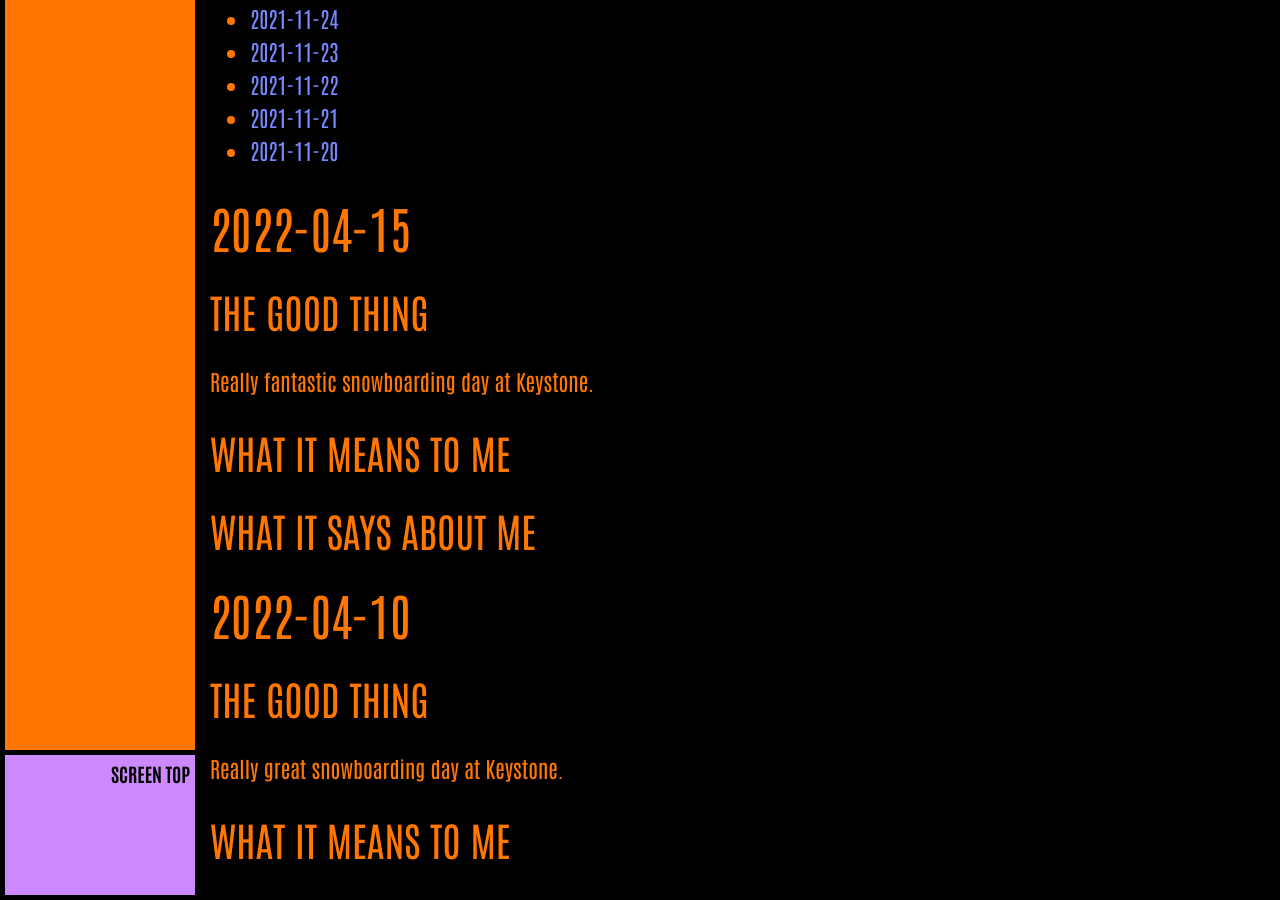
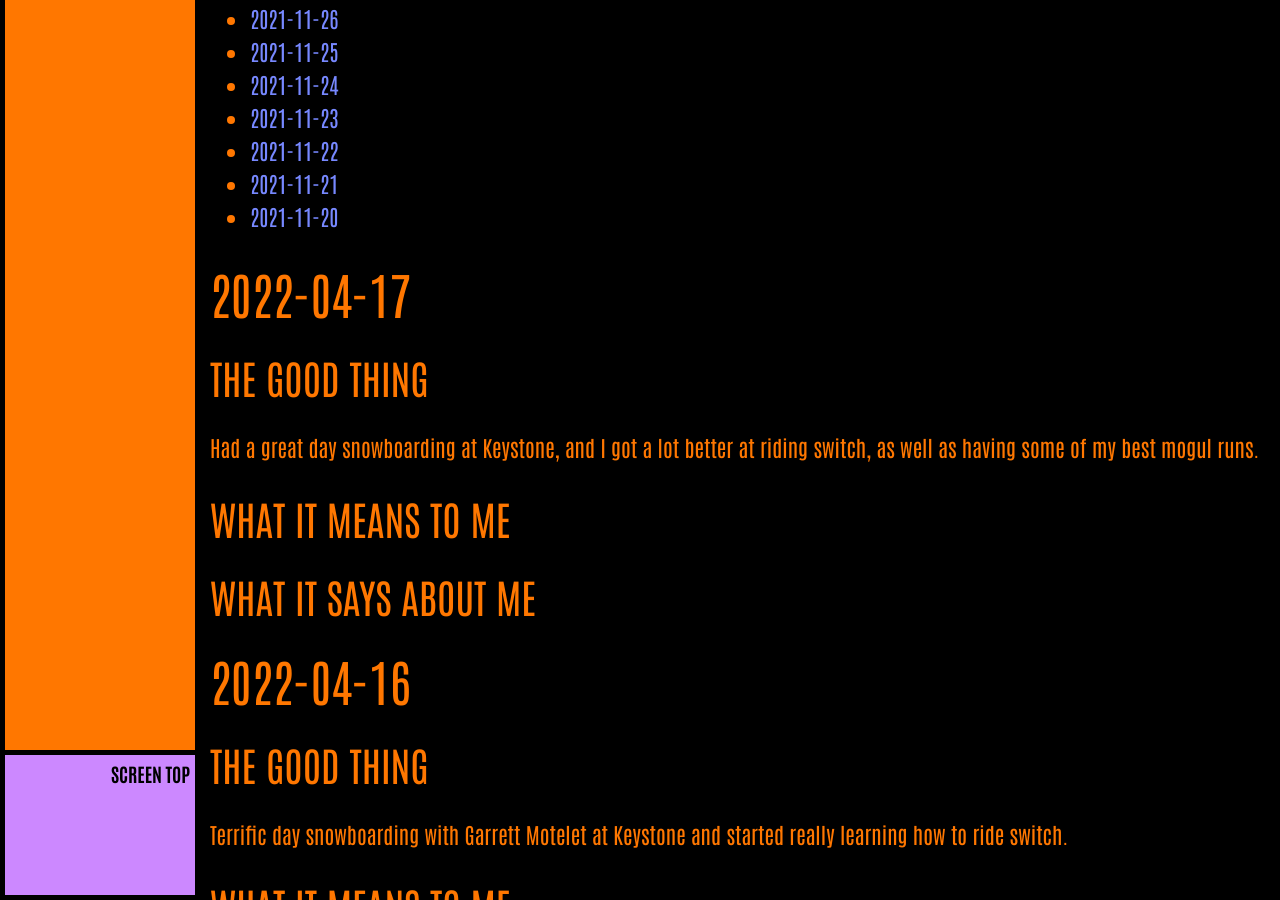
Before and after one commit to ArthurZey/arthurzey.github.io, a Jekyll site: the page built from _pages/one-good-thing.md, in a window 1280 px wide and 900 px high, scrolled down 3223 px. Built offline with Jekyll 4.4.1, drawn with Linux system fonts in a browser that asks for light colours; some of the changed text lies outside the part shown.

Commit message:
added stubs for 2022-04-16 and 2022-04-17

```diff
--- a/_pages/one-good-thing.md
+++ b/_pages/one-good-thing.md
@@ -12,6 +12,23 @@
 * TOC
 {:toc}
 {::options toc_levels="2" /}
+
+## 2022-04-17
+### The Good Thing
+Had a great day snowboarding at Keystone, and I got a lot better at riding switch, as well as having some of my best mogul runs.
+### What It Means to Me
+
+### What It Says about Me
+
+
+
+## 2022-04-16
+### The Good Thing
+Terrific day snowboarding with Garrett Motelet at Keystone and started really learning how to ride switch.
+### What It Means to Me
+
+### What It Says about Me
+
 
 ## 2022-04-15
 ### The Good Thing
```
Also changed, not shown: other parts of _pages/one-good-thing.md (+1 -1 lines).
